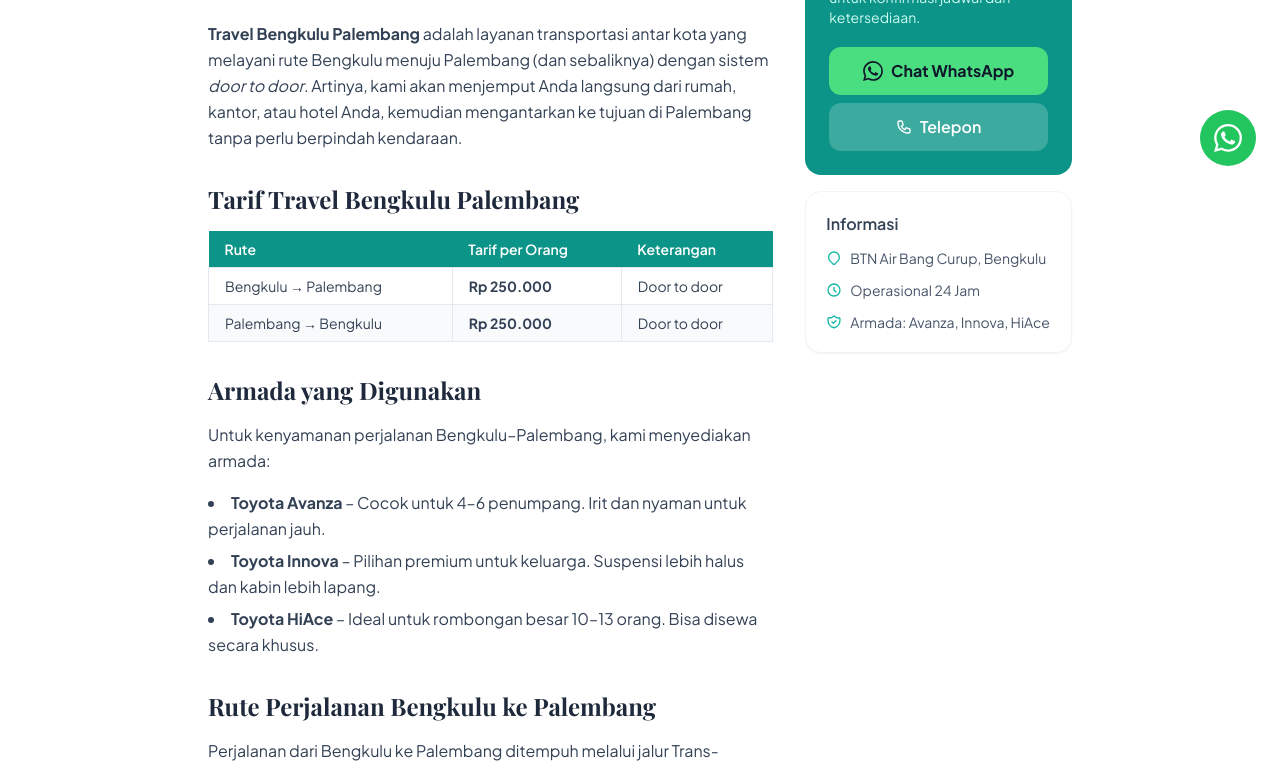
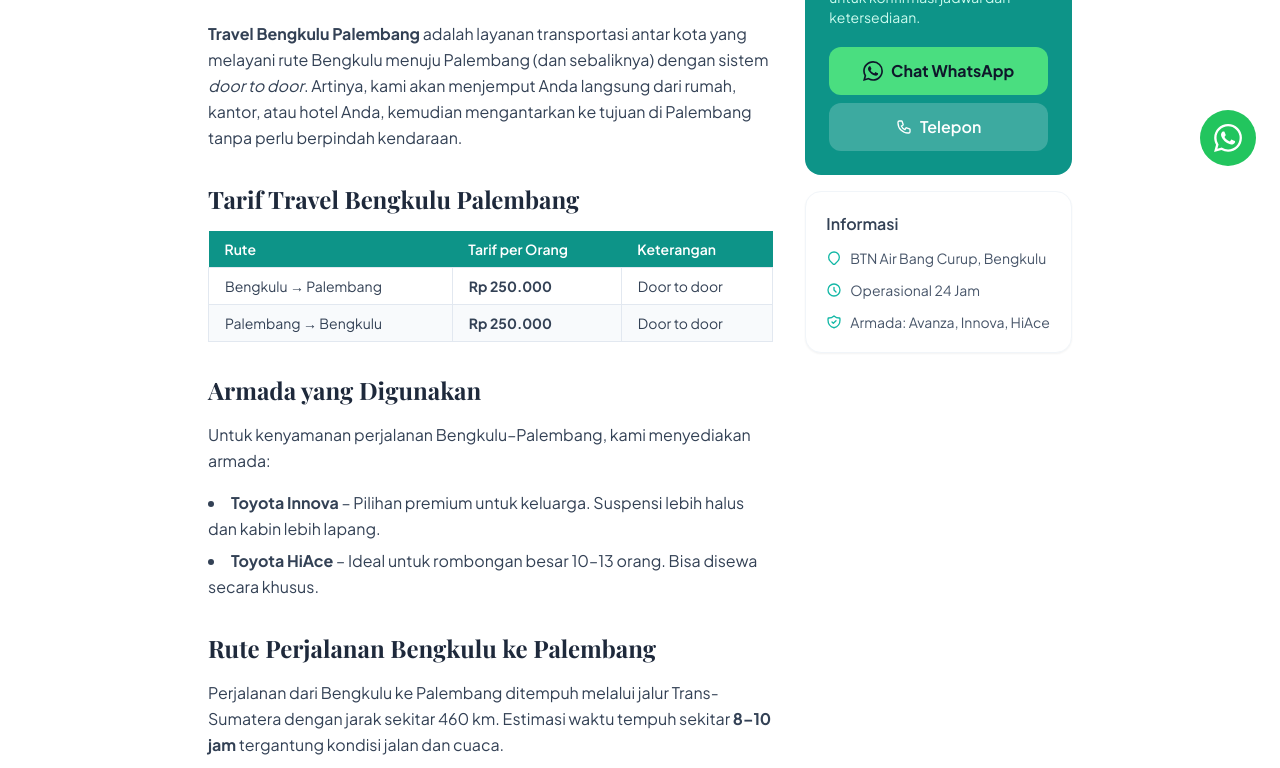
Before and after one commit to aspanrio-stack/Travel-bengkulu-V6, a Next.js app: page /travel-bengkulu-palembang in a window 1280 px wide. Shown: the part 610-1378 px from the top of the page. Built offline with nearby package versions, Linux system fonts and the light colour scheme.

Commit message:
Update page.tsx

```diff
--- a/src/app/travel-bengkulu-palembang/page.tsx
+++ b/src/app/travel-bengkulu-palembang/page.tsx
@@ -5,7 +5,7 @@ import ArticleLayout from '@/components/ArticleLayout';
 export const metadata: Metadata = {
   title: 'Travel Bengkulu Palembang – Antar Jemput Door to Door Rp 250.000',
   description:
-    'Jasa travel Bengkulu Palembang door to door. Tarif Rp 250.000/orang. Armada Toyota Avanza, Innova, HiAce. Berangkat setiap hari. Pesan via WhatsApp!',
+    'Jasa travel Bengkulu Palembang door to door. Tarif Rp 250.000/orang. Armada Innova, HiAce. Berangkat setiap hari. Pesan via WhatsApp!',
   alternates: { canonical: 'https://bengkulutravel.com/travel-bengkulu-palembang' },
 };
 
@@ -60,7 +60,6 @@ export default function TravelBengkuluPalembang() {
         Untuk kenyamanan perjalanan Bengkulu–Palembang, kami menyediakan armada:
       </p>
       <ul>
-        <li><strong>Toyota Avanza</strong> – Cocok untuk 4–6 penumpang. Irit dan nyaman untuk perjalanan jauh.</li>
         <li><strong>Toyota Innova</strong> – Pilihan premium untuk keluarga. Suspensi lebih halus dan kabin lebih lapang.</li>
         <li><strong>Toyota HiAce</strong> – Ideal untuk rombongan besar 10–13 orang. Bisa disewa secara khusus.</li>
       </ul>
```
